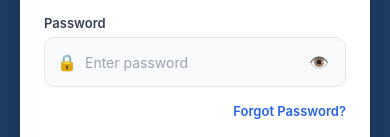
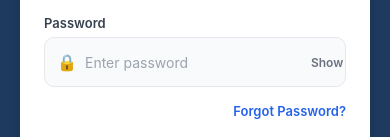
Before and after one commit to pvssatwik/MerlaApp, a React Native app in the folder frontend/: screen /Login in a window 390 px wide. Shown: the part 376-513 px from the top of the page. Built offline with nearby package versions, Linux system fonts and the light colour scheme; no server answers.

Commit message:
feat: Update password visibility toggle in login screen; enhance button styling and text for better user experience

```diff
--- a/frontend/src/screens/auth/LoginScreen.tsx
+++ b/frontend/src/screens/auth/LoginScreen.tsx
@@ -128,8 +128,13 @@ const LoginScreen = ({ navigation }: any) => {
                   onChangeText={setPassword}
                   secureTextEntry={!showPass}
                 />
-                <TouchableOpacity onPress={() => setShowPass(!showPass)}>
-                  <Text style={styles.showPass}>{showPass ? "🙈" : "👁️"}</Text>
+                <TouchableOpacity
+                  onPress={() => setShowPass(!showPass)}
+                  style={styles.eyeBtn}
+                >
+                  <Text style={styles.eyeText}>
+                    {showPass ? "Hide" : "Show"}
+                  </Text>
                 </TouchableOpacity>
               </View>
             </View>
@@ -242,6 +247,16 @@ const styles = StyleSheet.create({
   inputIcon: { fontSize: 16, marginRight: 8 },
   input: { flex: 1, fontSize: 14, color: "#111827" },
   showPass: { fontSize: 16, padding: 4 },
+  eyeBtn: {
+    paddingHorizontal: 8,
+    paddingVertical: 4,
+  },
+
+  eyeText: {
+    fontSize: 12,
+    color: "#6b7280",
+    fontWeight: "600",
+  },
 
   // Forgot
   forgotBtn: { alignSelf: "flex-end", marginBottom: 20 },
```
